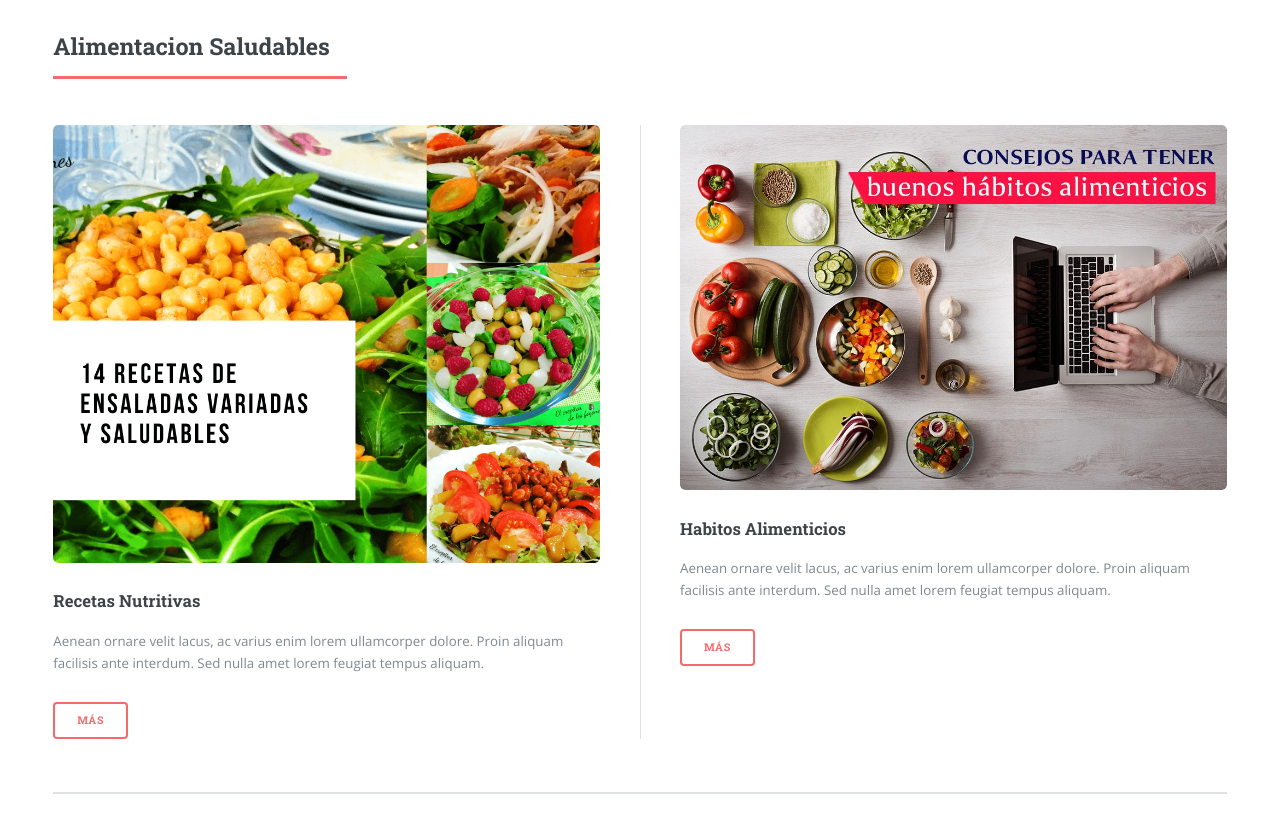
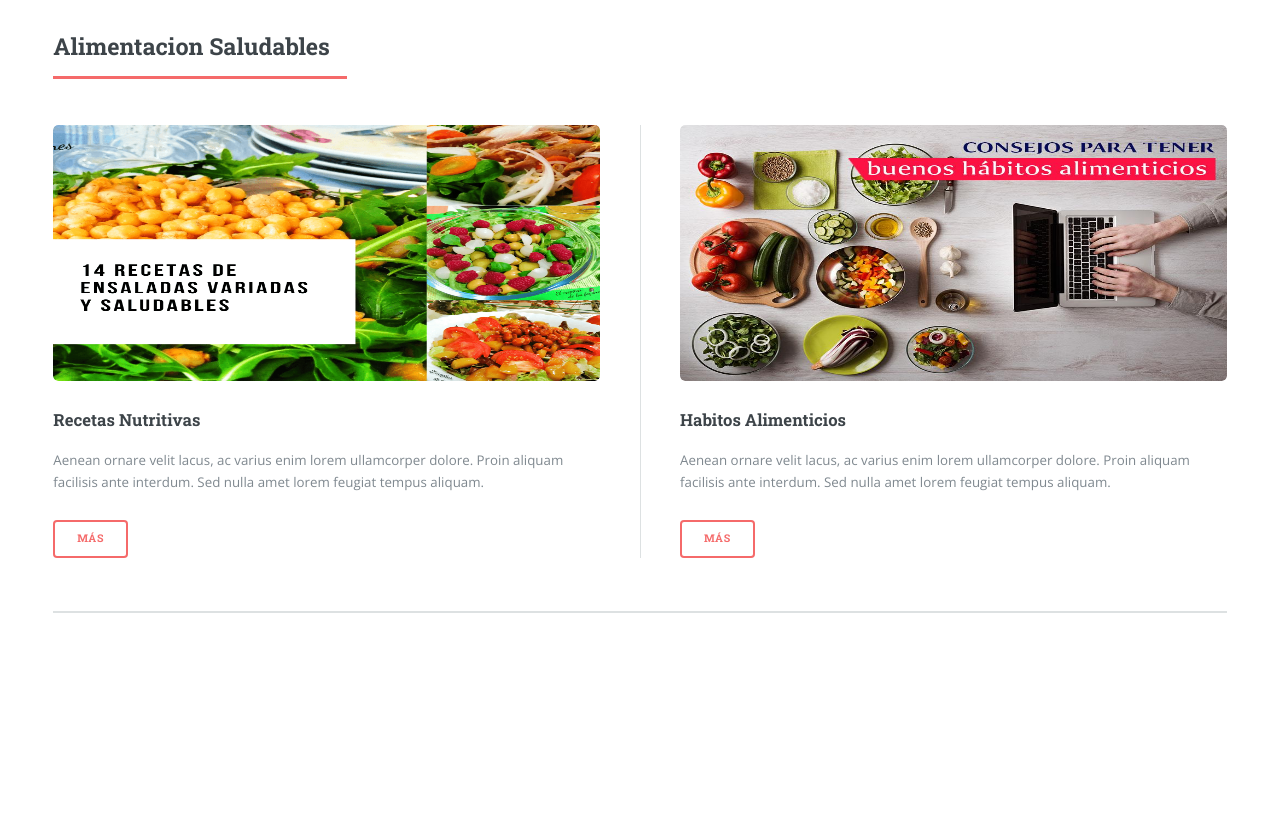
Before and after one commit to luislunarejo12/Alimentacion-Milene, a plain HTML site: page index.html in a window 1280 px wide. Shown: the part 700-1532 px from the top of the page. After the commit the page ends 1394 px from the top, so only its background shows below. Drawn offline with nearby package versions, Linux system fonts and the light colour scheme.

Commit message:
Update index.html

```diff
--- a/index.html
+++ b/index.html
@@ -55,7 +55,7 @@
 					</header>
 					<div class="posts">
 						<article>
-							<a href="#" class="image"><img src="images/pic02.png" alt="" /></a>
+							<a href="#" class="image"><img src="images/pic02.png" width="416" height="256" alt="" /></a>
 							<h3>Recetas Nutritivas</h3>
 							<p>Aenean ornare velit lacus, ac varius enim lorem ullamcorper dolore. Proin aliquam
 								facilisis ante interdum. Sed nulla amet lorem feugiat tempus aliquam.</p>
@@ -64,7 +64,7 @@
 							</ul>
 						</article>
 						<article>
-							<a href="#" class="image"><img src="images/pic03.jpg" alt="" /></a>
+							<a href="#" class="image"><img src="images/pic03.jpg" width="416" height="256" alt="" /></a>
 							<h3>Habitos Alimenticios</h3>
 							<p>Aenean ornare velit lacus, ac varius enim lorem ullamcorper dolore. Proin aliquam
 								facilisis ante interdum. Sed nulla amet lorem feugiat tempus aliquam.</p>
```
